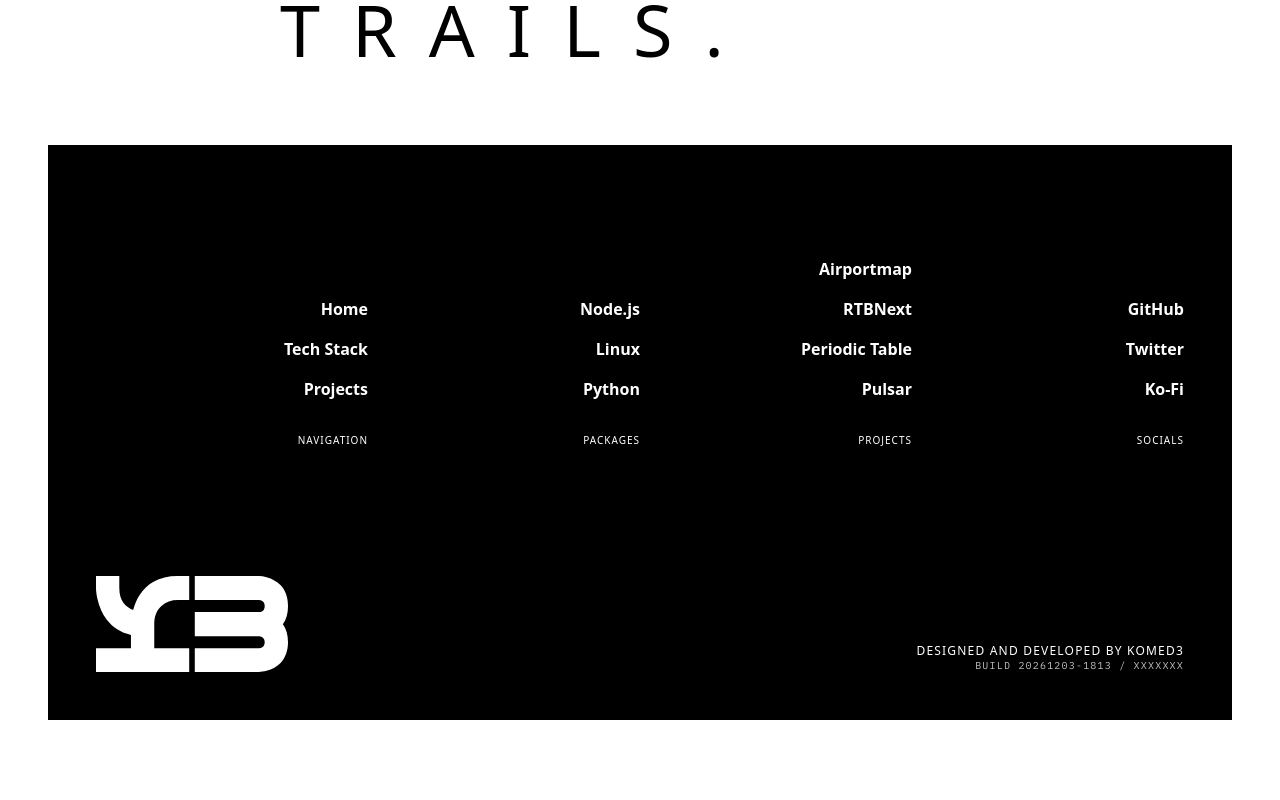
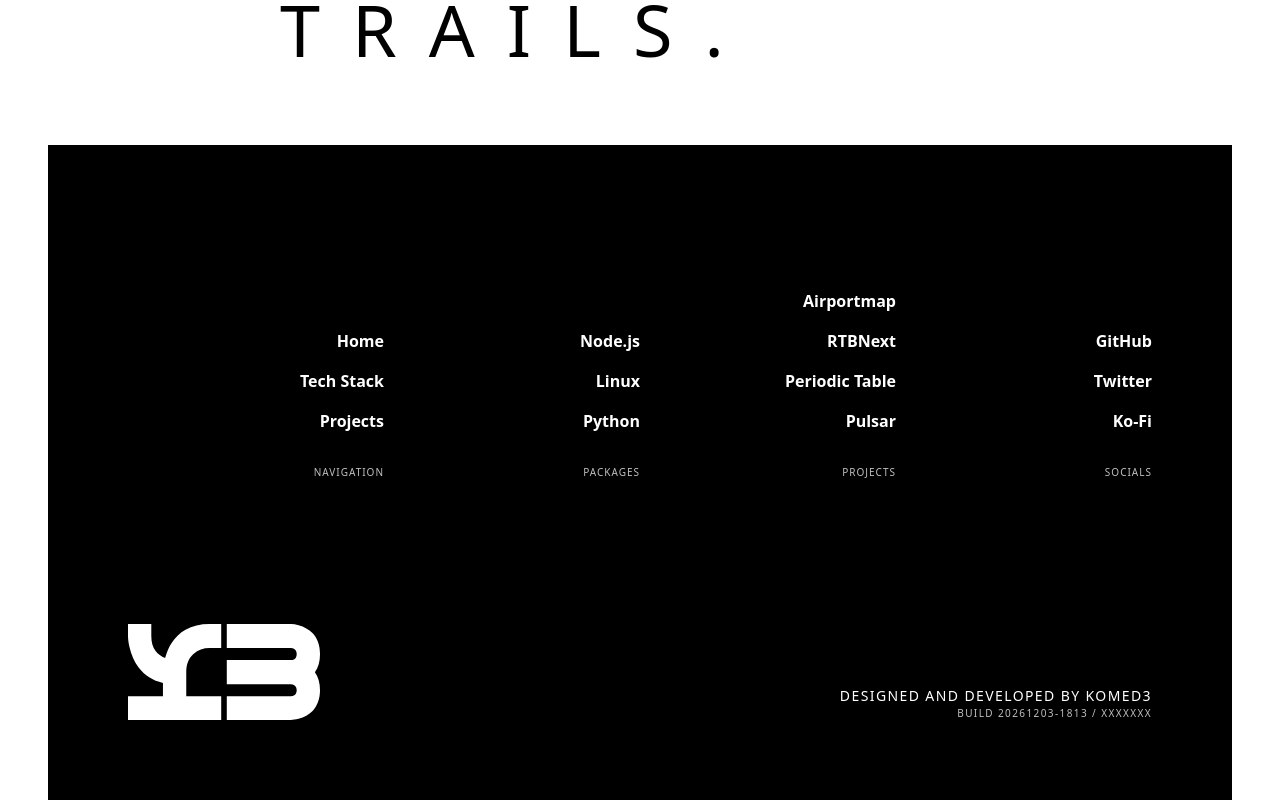
Before and after one commit to komed3/web, a React (Vite) app: page / in a window 1280 px wide. Shown: the part 1487-2287 px from the top of the page. Before the commit the page ends 2207 px from the top, so only its background shows below. Built offline with nearby package versions, Linux system fonts and the light colour scheme; a web font is replaced by a local one.

Commit message:
layout fixes

```diff
--- a/src/components/External.tsx
+++ b/src/components/External.tsx
@@ -29,7 +29,7 @@ export function External () {
           rel= 'noreferrer'
           className= 'flex-1'
         >
-          <div className= 'text-(--accent) bg-(--main) p-12'>
+          <div className= 'text-(--contrast) bg-(--main) p-12'>
             <div className= 'flex justify-end mb-24'>
               <Icon size= { 64 } />
             </div>
--- a/src/layout/Footer.tsx
+++ b/src/layout/Footer.tsx
@@ -40,9 +40,9 @@ export function Footer () {
   const hash = process.env.VITE_COMMIT_SHA ?? 'XXXXXXX';
 
   return (
-    <footer className= 'mx-12 p-12 text-(--accent) bg-(--main)'>
+    <footer className= 'mx-12 p-20 text-(--contrast) bg-(--main)'>
       { /** Links */ }
-      <div className= 'flex justify-end items-end mt-16 mb-32'>
+      <div className= 'flex justify-end items-end mt-16 mb-36'>
         { NAV.map( ( { label, items } ) => (
           <div
             key= { label }
@@ -70,7 +70,7 @@ export function Footer () {
               ) ) }
             </nav>
 
-            <div className= 'mt-8 text-right text-[10px] uppercase font-extralight tracking-widest'>
+            <div className= 'mt-8 text-right text-[10px] uppercase font-extralight tracking-widest opacity-75'>
               { label }
             </div>
           </div>
@@ -90,10 +90,10 @@ export function Footer () {
         </div>
 
         { /** Copyright + Build Info */ }
-        <div className= 'flex flex-col justify-end items-end text-xs uppercase tracking-widest'>
+        <div className= 'flex flex-col justify-end items-end text-sm uppercase font-extralight tracking-widest'>
           <div>Designed and developed by komed3</div>
 
-          <div className= 'text-[10px] font-mono opacity-75'>
+          <div className= 'text-[10px] opacity-75'>
             Build { build } / { hash }
           </div>
         </div>
```
